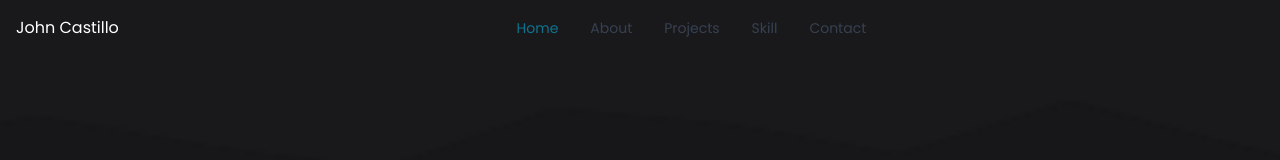
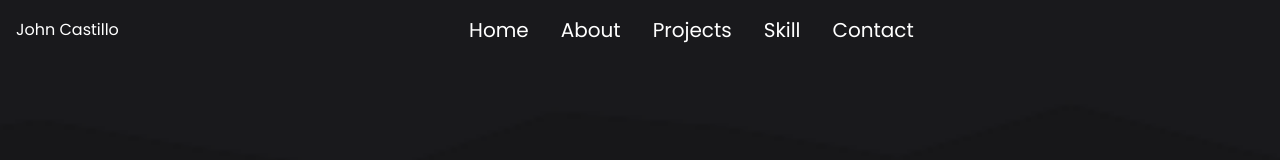
Before and after one commit to JohnZCastillo/portfolio, a React (Vite) app: page / in a window 1280 px wide. Shown: the top 160 px of the page. Built offline with nearby package versions, Linux system fonts and the light colour scheme.

Commit message:
set link color to white

```diff
--- a/src/components/Nav.jsx
+++ b/src/components/Nav.jsx
@@ -10,13 +10,11 @@ export default function Nav() {
           <Navbar.Toggle />
         </div>
         <Navbar.Collapse>
-          <Navbar.Link href="#" active>
-            Home
-          </Navbar.Link>
-          <Navbar.Link href="#">About</Navbar.Link>
-          <Navbar.Link href="#">Projects</Navbar.Link>
-          <Navbar.Link href="#">Skill</Navbar.Link>
-          <Navbar.Link href="#">Contact</Navbar.Link>
+          <Navbar.Link className='text-xl text-white' href="#" >Home</Navbar.Link>
+          <Navbar.Link className='text-xl text-white' href="#">About</Navbar.Link>
+          <Navbar.Link className='text-xl text-white' href="#">Projects</Navbar.Link>
+          <Navbar.Link className='text-xl text-white' href="#">Skill</Navbar.Link>
+          <Navbar.Link className='text-xl text-white' href="#">Contact</Navbar.Link>
         </Navbar.Collapse>
       </Navbar>
     );
```
